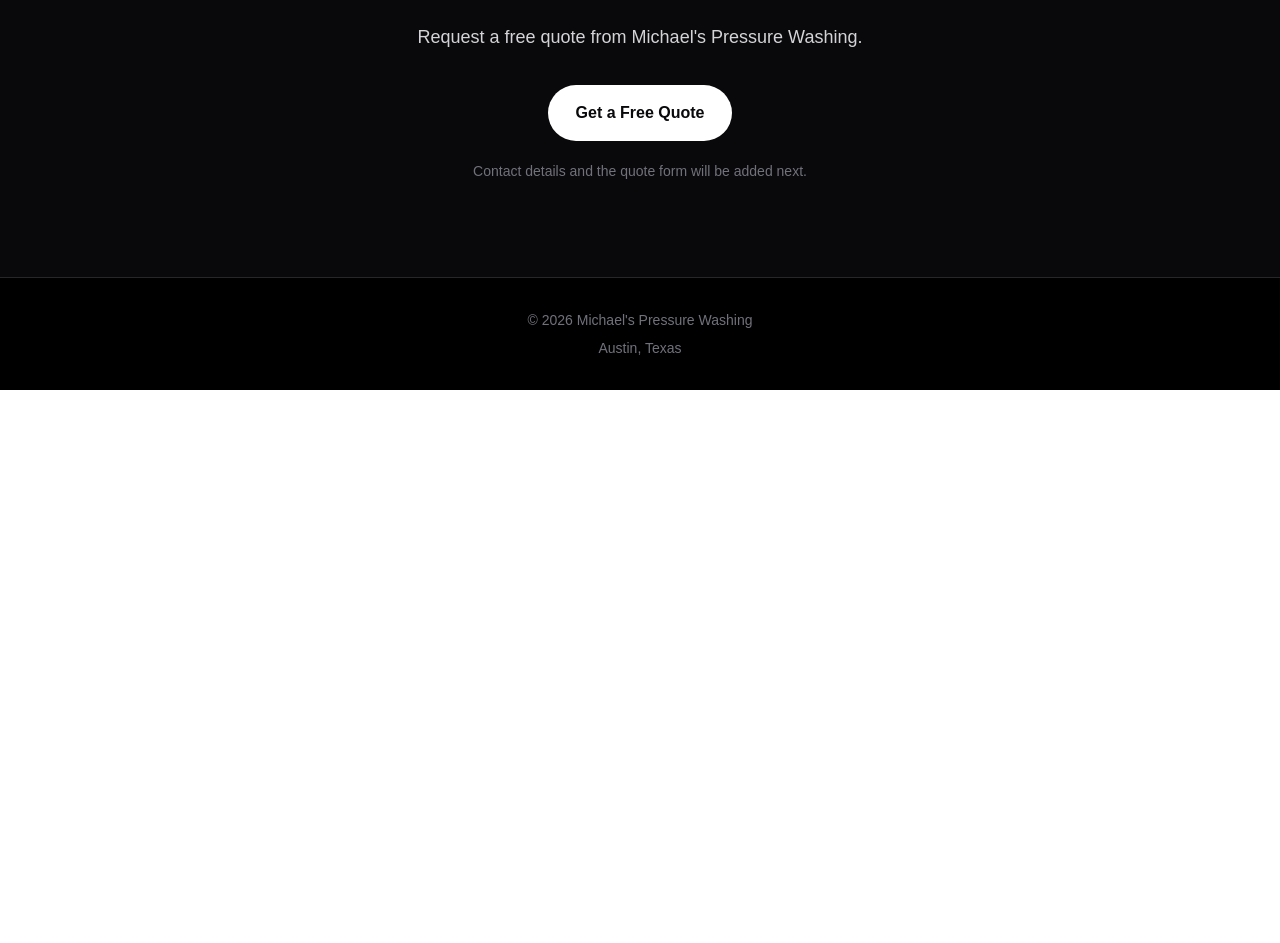
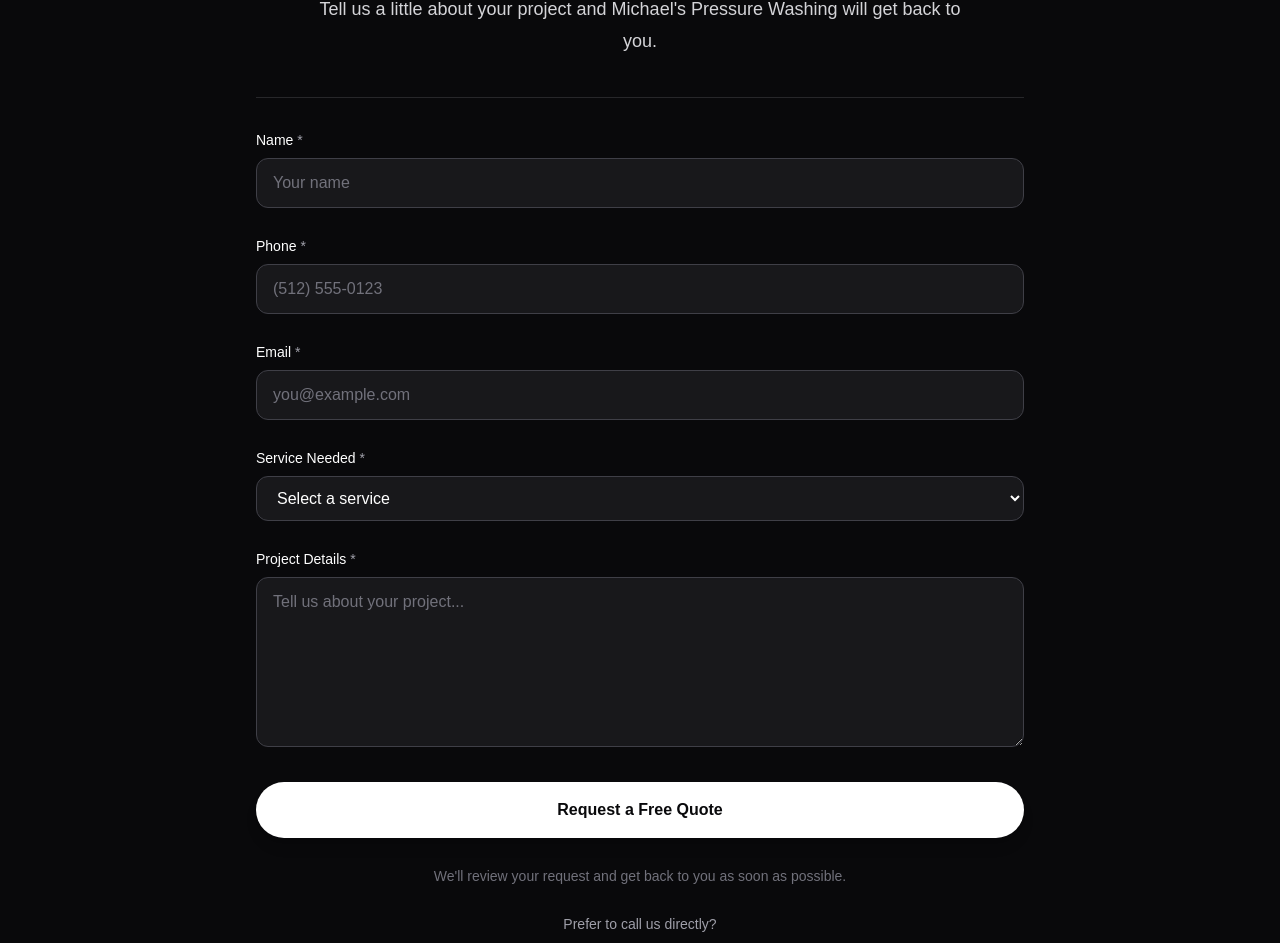
Before and after one commit to projectvibe4200-cmd/michaels-pressure-washing, a Next.js app: page / in a window 1280 px wide. Shown: the part 2652-3595 px from the top of the page. Before the commit the page ends 3042 px from the top, so only its background shows below. Built offline with nearby package versions, Linux system fonts and the light colour scheme.

Commit message:
Day 6 Complete

```diff
--- a/app/page.tsx
+++ b/app/page.tsx
@@ -194,29 +194,127 @@
         </div>
       </section>
 
-      {/* Quote CTA */}
-      <section id="quote" className="bg-zinc-950 px-6 py-24 text-center text-white">
+     {/* Quote Form */}
+<section id="quote" className="bg-zinc-950 px-6 py-24 text-white">
   <div className="mx-auto max-w-3xl">
-          <h2 className="text-4xl font-bold tracking-tight sm:text-5xl">
-            Ready to make your property look its best?
+ <p className="text-center text-sm font-semibold uppercase tracking-[0.2em] text-zinc-400">
+  Free, No-Obligation Quote
+</p>
+    <h2 className="text-center text-4xl font-bold tracking-tight sm:text-5xl">
+      Get a Free Quote
     </h2>
 
-          <p className="mx-auto mt-6 max-w-2xl text-lg leading-8 text-zinc-300">
-            Request a free quote from Michael&apos;s Pressure Washing.
+    <p className="mx-auto mt-6 max-w-2xl text-center text-lg leading-8 text-zinc-300">
+      Tell us a little about your project and Michael&apos;s Pressure Washing
+      will get back to you.
     </p>
 
-          <div className="mt-8">
-            <button
-              type="button"
-              className="rounded-full bg-white px-7 py-4 font-semibold text-zinc-950"
-            >
-              Get a Free Quote
-            </button>
+<form className="mt-10 border-t border-zinc-800 pt-8 space-y-7">      {/* Name */}
+      <div>
+        <label htmlFor="name" className="mb-2 block text-sm font-medium">
+  Name <span className="text-zinc-400">*</span>
+</label>
+        <input
+          id="name"
+          type="text"
+          placeholder="Your name"
+          required
+          autoComplete="name"
+          className="w-full rounded-xl border border-zinc-700 bg-zinc-900 px-4 py-3 text-white placeholder-zinc-500 outline-none focus:border-white"
+        />
       </div>
 
-          <p className="mt-5 text-sm text-zinc-500">
-            Contact details and the quote form will be added next.
+      {/* Phone */}
+      <div>
+       <label htmlFor="phone" className="mb-2 block text-sm font-medium">
+  Phone <span className="text-zinc-400">*</span>
+</label>
+        <input
+          id="phone"
+          type="tel"
+placeholder="(512) 555-0123"
+          required
+          autoComplete="tel"
+          className="w-full rounded-xl border border-zinc-700 bg-zinc-900 px-4 py-3 text-white placeholder-zinc-500 outline-none focus:border-white"
+        />
+      </div>
+
+      {/* Email */}
+      <div>
+        <label htmlFor="email" className="mb-2 block text-sm font-medium">
+          Email <span className="text-zinc-400">*</span>
+        </label>
+        <input
+          id="email"
+          type="email"
+          placeholder="you@example.com"
+          required
+          autoComplete="email"
+          className="w-full rounded-xl border border-zinc-700 bg-zinc-900 px-4 py-3 text-white placeholder-zinc-500 outline-none focus:border-white"
+        />
+      </div>
+
+      {/* Service */}
+      <div>
+        <label htmlFor="service" className="mb-2 block text-sm font-medium">
+          Service Needed <span className="text-zinc-400">*</span>
+        </label>
+        <select
+          id="service"
+          required
+          autoComplete="off"
+          className="w-full rounded-xl border border-zinc-700 bg-zinc-900 px-4 py-3 text-white outline-none focus:border-white"
+          defaultValue=""
+        >
+          <option value="" disabled>
+            Select a service
+          </option>
+          <option value="house-washing">House Washing</option>
+          <option value="driveway-cleaning">Driveway Cleaning</option>
+          <option value="patio-cleaning">Patio Cleaning</option>
+          <option value="other">Other</option>
+        </select>
+      </div>
+
+      {/* Message */}
+      <div>
+        <label htmlFor="message" className="mb-2 block text-sm font-medium">
+          Project Details <span className="text-zinc-400">*</span>
+        </label>
+        <textarea
+          id="message"
+          rows={6}
+          placeholder="Tell us about your project..."
+          required
+className="w-full resize-y rounded-xl border border-zinc-700 bg-zinc-900 px-4 py-3 text-white placeholder-zinc-500 outline-none focus:border-white"        />
+      </div>
+
+      {/* Submit */}
+      <button
+        type="submit"
+className="w-full rounded-full bg-white px-7 py-4 font-bold text-zinc-950 shadow-lg transition hover:-translate-y-0.5 hover:bg-zinc-200 hover:shadow-xl"      >
+        Request a Free Quote
+      </button>
+ <p className="text-center text-sm text-zinc-500">
+  We&apos;ll review your request and get back to you as soon as possible.
 </p>
+
+<div className="mt-6 text-center">
+<p className="text-sm font-medium text-zinc-400">
+  Prefer to call us directly?
+</p>
+  <a
+    href="tel:9292999611"
+    className="mt-1 inline-block text-lg font-semibold text-white underline underline-offset-4 hover:text-zinc-300"
+  >
+    929-299-9611
+ </a>
+</div>
+
+<p className="mt-6 text-center text-xs leading-5 text-zinc-600">
+  We&apos;ll only use your information to respond to your quote request.
+</p>
+</form>
   </div>
 </section>
 
```
Lines whose indentation alone changed are shown as unchanged.
